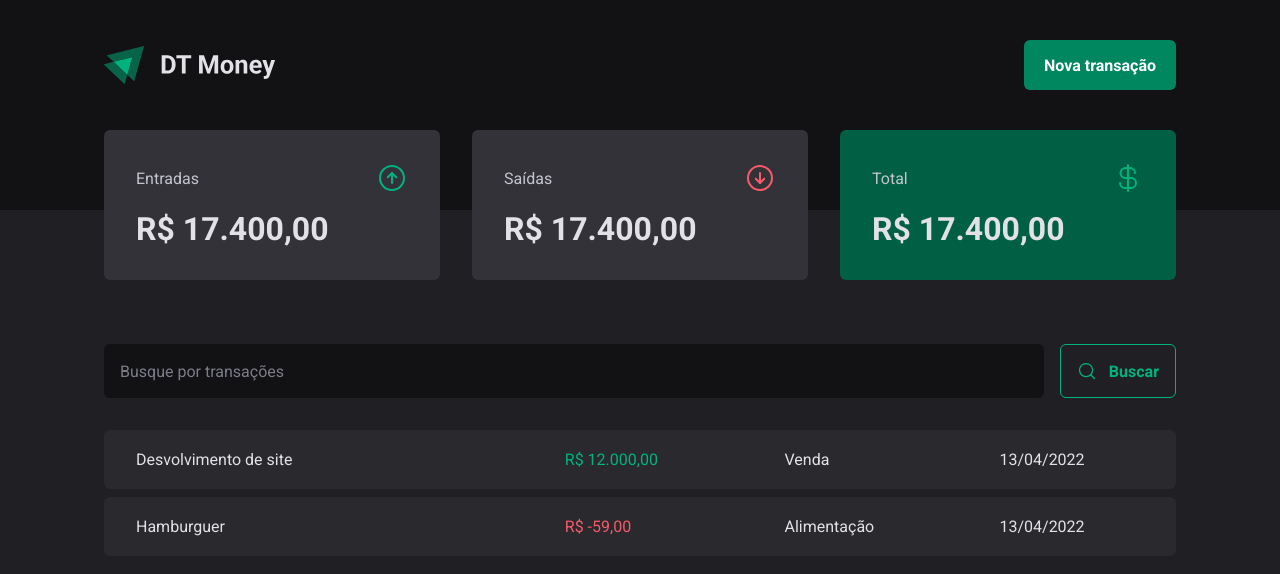
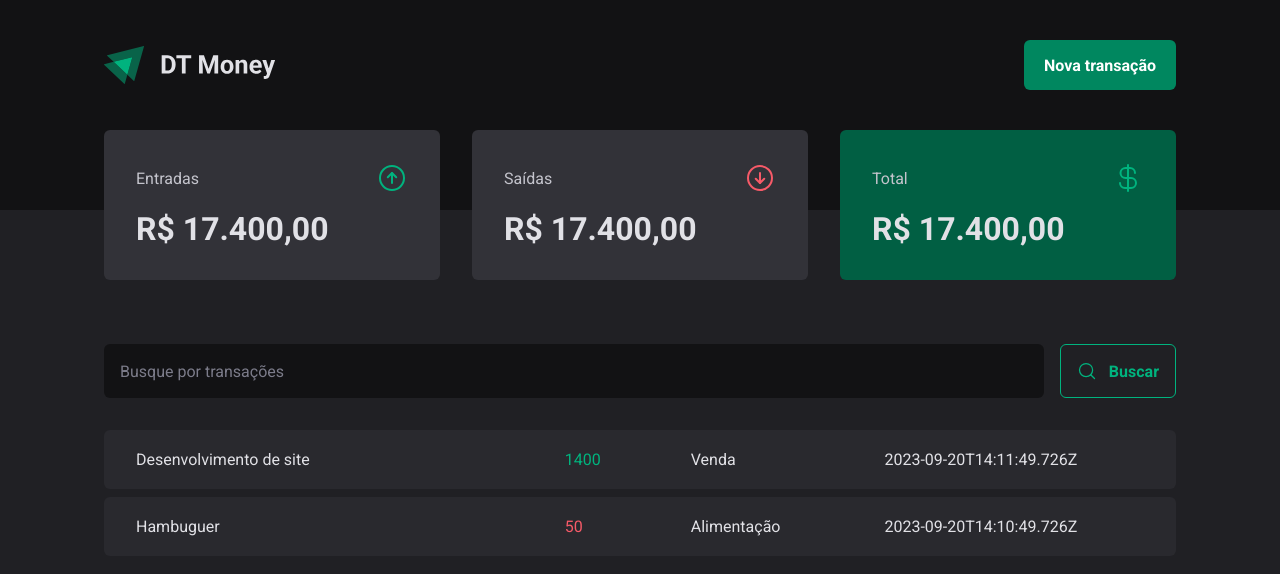
Before and after one commit to mercurio236/dt-money, a React (Vite) app: page / in a window 1280 px wide. Shown: the top 574 px of the page. Built offline with nearby package versions, Linux system fonts and the light colour scheme; data requests are answered from the project's data file.

Commit message:
feat: criado contexto

```diff
--- a/server.json
+++ b/server.json
@@ -2,7 +2,7 @@
   "transactions": [
     {
       "id": 1,
-      "descriptioin": "Desenvolvimento de site",
+      "description": "Desenvolvimento de site",
       "type": "income",
       "category": "Venda",
       "price": 1400,
@@ -10,7 +10,7 @@
     },
     {
       "id": 2,
-      "descriptioin": "Hambuguer",
+      "description": "Hambuguer",
       "type": "outcome",
       "category": "Alimentação",
       "price": 50,
--- a/src/App.tsx
+++ b/src/App.tsx
@@ -1,13 +1,16 @@
-import { ThemeProvider } from "styled-components";
-import { defaultTheme } from "./styles/theme/default";
-import { GlobalStyle } from "./styles/global";
-import { Transactions } from "./pages/Transactions";
+import { ThemeProvider } from 'styled-components'
+import { defaultTheme } from './styles/theme/default'
+import { GlobalStyle } from './styles/global'
+import { Transactions } from './pages/Transactions'
+import { TransactionProvider } from './contexts/TransactionsContext'
 
 export function App() {
   return (
     <ThemeProvider theme={defaultTheme}>
-      <GlobalStyle/>
-      <Transactions/>
+      <GlobalStyle />
+      <TransactionProvider>
+        <Transactions />
+      </TransactionProvider>
     </ThemeProvider>
   )
 }
--- a/src/components/Summary/index.tsx
+++ b/src/components/Summary/index.tsx
@@ -1,7 +1,10 @@
+import { useContext } from 'react'
 import { ArrowCircleUp, ArrowCircleDown, CurrencyDollar } from 'phosphor-react'
 import { SummaryCard, SummaryContainer } from './styles'
+import { TransactionsContext } from '../../contexts/TransactionsContext'
 
 export function Summary() {
+  const { transactions } = useContext(TransactionsContext)
   return (
     <SummaryContainer>
       <SummaryCard>
@@ -18,7 +21,7 @@
         </header>
         <strong>R$ 17.400,00</strong>
       </SummaryCard>
-      <SummaryCard variant='green'>
+      <SummaryCard variant="green">
         <header>
           <span>Total</span>
           <CurrencyDollar size={32} color="#00b37e" />
--- /dev/null
+++ b/src/contexts/TransactionsContext.tsx
@@ -0,0 +1,39 @@
+import { createContext, ReactNode, useState, useEffect } from 'react'
+
+interface TransactionProps {
+  id: number
+  description: string
+  type: 'income' | 'outcome'
+  price: number
+  category: string
+  createdAt: string
+}
+
+interface TransactionContextType {
+  transactions: TransactionProps[]
+}
+
+interface TransactionProviderProps {
+  children: ReactNode
+}
+
+export const TransactionsContext = createContext({} as TransactionContextType)
+
+export function TransactionProvider({ children }: TransactionProviderProps) {
+  const [transactions, setTransactions] = useState<TransactionProps[]>([])
+
+  async function loadTransactions() {
+    const response = await fetch('http://localhost:3000/transactions')
+    const data = await response.json()
+    setTransactions(data)
+  }
+
+  useEffect(() => {
+    loadTransactions()
+  }, [])
+  return (
+    <TransactionsContext.Provider value={{ transactions }}>
+      {children}
+    </TransactionsContext.Provider>
+  )
+}
--- a/src/pages/Transactions/index.tsx
+++ b/src/pages/Transactions/index.tsx
@@ -1,3 +1,4 @@
+import { useContext } from 'react'
 import { Header } from '../../components/Header'
 import { Summary } from '../../components/Summary'
 import { SearchForm } from './components/SearchForm'
@@ -6,32 +7,33 @@
   TransactionsTable,
   TransationContainer,
 } from './styles'
+import { TransactionsContext } from '../../contexts/TransactionsContext'
 
 export function Transactions() {
+  const { transactions } = useContext(TransactionsContext)
+
   return (
     <div>
       <Header />
       <Summary />
       <TransationContainer>
-        <SearchForm/>
+        <SearchForm />
         <TransactionsTable>
           <tbody>
-            <tr>
-              <td width="40%">Desvolvimento de site</td>
-              <td>
-                <PriceHighlight variant="income">R$ 12.000,00</PriceHighlight>
-              </td>
-              <td>Venda</td>
-              <td>13/04/2022</td>
-            </tr>
-            <tr>
-              <td width="40%">Hamburguer</td>
-              <td>
-                <PriceHighlight variant="outcome">R$ -59,00</PriceHighlight>
-              </td>
-              <td>Alimentação</td>
-              <td>13/04/2022</td>
-            </tr>
+            {transactions.map((transaction) => {
+              return (
+                <tr key={transaction.id}>
+                  <td width="40%">{transaction.description}</td>
+                  <td>
+                    <PriceHighlight variant={transaction.type}>
+                      {transaction.price}
+                    </PriceHighlight>
+                  </td>
+                  <td>{transaction.category}</td>
+                  <td>{transaction.createdAt}</td>
+                </tr>
+              )
+            })}
           </tbody>
         </TransactionsTable>
       </TransationContainer>
```
